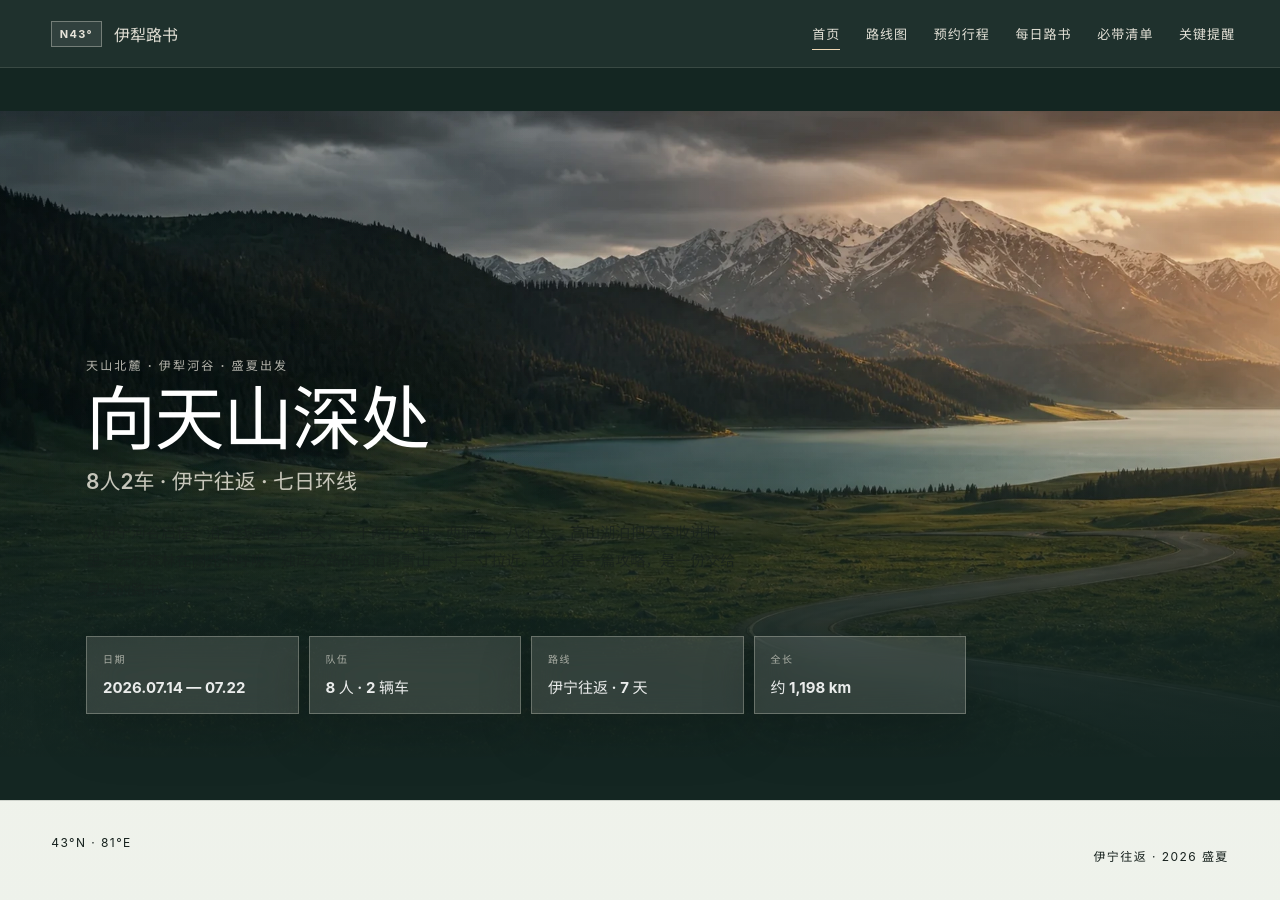
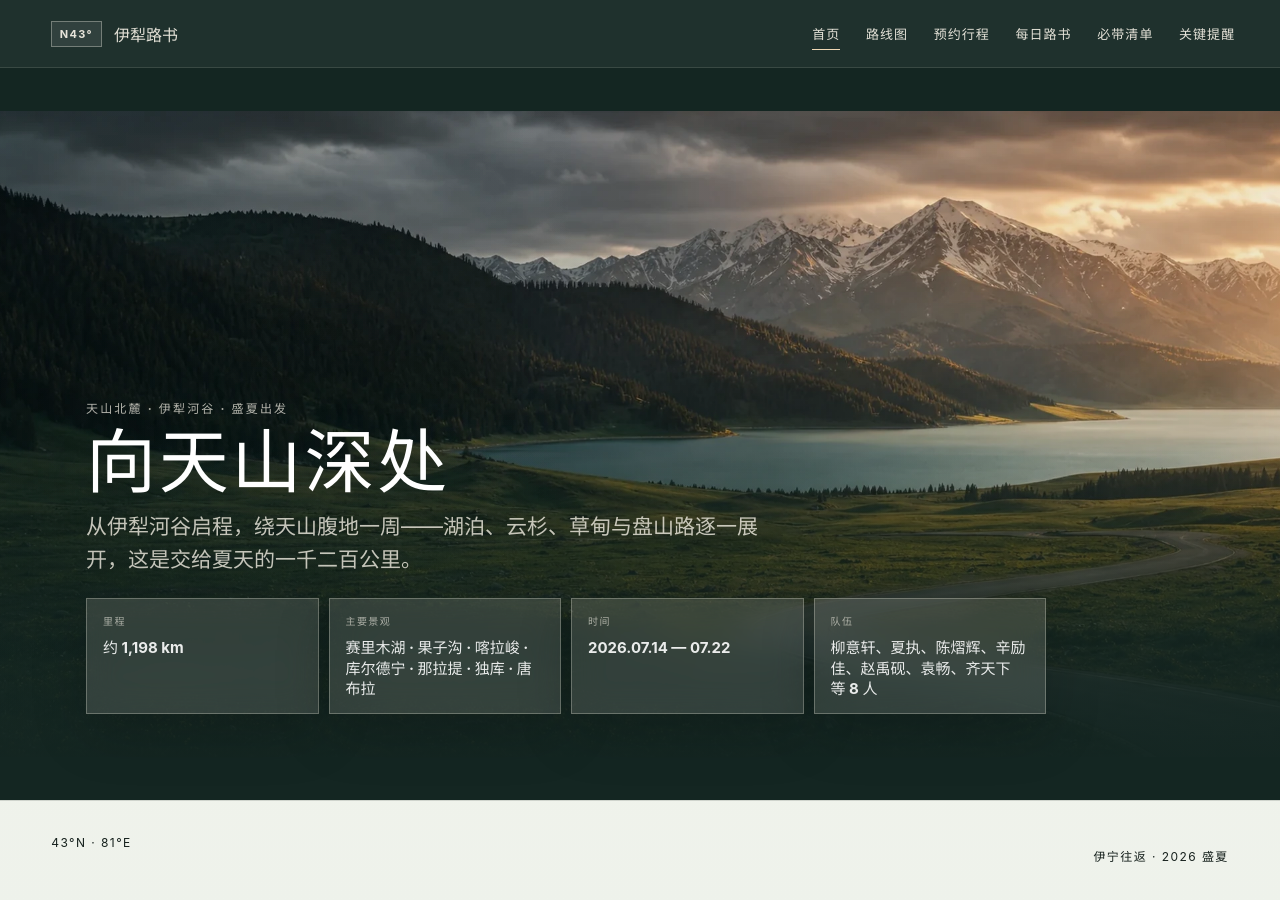
Before and after one commit to StevieHui/yili-roadbook, a React (Vite) app: page / in a window 1280 px wide. Shown: the top 900 px of the page. Built offline with nearby package versions, Linux system fonts and the light colour scheme.

Commit message:
feat: bigger homepage title with wider letter-spacing, new subtitle, glass cards show mileage/landscapes/dates/team names

```diff
--- a/src/App.tsx
+++ b/src/App.tsx
@@ -27,7 +27,7 @@ export default function App() {
     <>
       <SiteHeader activeView={activeView} onSelectView={selectView} />
       <main className="app-shell">
-        {activeView === 'home' && <Dashboard days={tripDays} onOpenView={selectView} onSelectDay={selectDay} />}
+        {activeView === 'home' && <Dashboard />}
         {activeView === 'overview' && <TripOverview />}
         {activeView === 'route' && <RouteExplorer days={tripDays} selectedDayId={selectedDayId} onSelectDay={selectDay} />}
         {activeView === 'roadbook' && <DayRoadbook days={tripDays} selectedDayId={selectedDayId} onSelectDay={selectDay} />}
--- a/src/components/Dashboard.tsx
+++ b/src/components/Dashboard.tsx
@@ -1,43 +1,33 @@
-import { tripMeta, tripDays } from '../data/itinerary';
-import type { TripDay } from '../types';
+import { tripMeta } from '../data/itinerary';
 
-interface DashboardProps {
-  days: readonly TripDay[];
-  onOpenView?: (view: string) => void;
-  onSelectDay?: (id: TripDay['id']) => void;
-}
+const teamNames = ['柳意轩', '夏执', '陈熠辉', '辛励佳', '赵禹砚', '袁畅', '齐天下'];
 
-const totalDistance = tripDays.reduce((sum, d) => sum + d.distanceKm, 0);
-
-export function Dashboard(_props: DashboardProps) {
+export function Dashboard() {
   return (
     <section className="dashboard" aria-labelledby="dashboard-title">
       <div className="dashboard-cover">
         <div className="dashboard-copy">
           <p className="section-kicker">天山北麓 · 伊犁河谷 · 盛夏出发</p>
           <h1 id="dashboard-title">向天山深处</h1>
-          <p className="dashboard-subtitle">{tripMeta.subtitle}</p>
-          <p className="dashboard-lede">
-            从伊宁河谷启程，沿雪线向西。七天，一千两百公里，两辆车，八个人。
-            高山湖泊把天空收进怀里，云杉森林在侧光中呼吸，独库公路的弯道将雪山一寸一寸拉近。
-            这不是一篇攻略，是一份交给夏天的路书。
+          <p className="dashboard-subtitle">
+            从伊犁河谷启程，绕天山腹地一周——湖泊、云杉、草甸与盘山路逐一展开，这是交给夏天的一千二百公里。
           </p>
           <div className="dashboard-glass-grid" aria-label="封面行程信息">
             <article>
-              <span>日期</span>
+              <span>里程</span>
+              <strong>约 {tripMeta.distanceKm.toLocaleString()} km</strong>
+            </article>
+            <article>
+              <span>主要景观</span>
+              <strong>赛里木湖 · 果子沟 · 喀拉峻 · 库尔德宁 · 那拉提 · 独库 · 唐布拉</strong>
+            </article>
+            <article>
+              <span>时间</span>
               <strong>{tripMeta.dateRange}</strong>
             </article>
             <article>
               <span>队伍</span>
-              <strong>{tripMeta.people} 人 · {tripMeta.cars} 辆车</strong>
-            </article>
-            <article>
-              <span>路线</span>
-              <strong>伊宁往返 · {tripMeta.drivingDays} 天</strong>
-            </article>
-            <article>
-              <span>全长</span>
-              <strong>约 {totalDistance.toLocaleString()} km</strong>
+              <strong>{teamNames.join('、')} 等 {tripMeta.people} 人</strong>
             </article>
           </div>
         </div>
--- a/src/styles.css
+++ b/src/styles.css
@@ -485,33 +485,27 @@ footer { display: flex; justify-content: space-between; padding: 34px 4vw; borde
 }
 .dashboard-cover h1 {
   margin: 0;
-  max-width: 760px;
+  max-width: 900px;
   font-family: "Noto Serif SC", "Songti SC", serif;
-  font-size: clamp(52px, 8vw, 104px);
+  font-size: clamp(60px, 9vw, 120px);
   font-weight: 900;
-  line-height: .96;
-  letter-spacing: -.02em;
+  line-height: .94;
+  letter-spacing: .04em;
   opacity: 0;
   animation: fade-up .8s .3s ease-out forwards;
 }
 .dashboard-subtitle {
-  max-width: 620px;
-  margin: 16px 0 26px;
-  color: rgba(23,32,29,.74);
-  font-size: clamp(18px, 2.2vw, 26px);
-  font-weight: 600;
-  line-height: 1.35;
+  max-width: 680px;
+  margin: 18px 0 30px;
+  color: rgba(23,32,29,.72);
+  font-size: clamp(17px, 2vw, 24px);
+  font-weight: 400;
+  line-height: 1.55;
   opacity: 0;
   animation: fade-up .8s .45s ease-out forwards;
 }
 .dashboard-lede {
-  max-width: 660px;
-  margin: 20px 0 32px;
-  color: rgba(23,32,29,.7);
-  font-size: 15px;
-  line-height: 1.9;
-  opacity: 0;
-  animation: fade-up .8s .6s ease-out forwards;
+  display: none;
 }
 @keyframes fade-up {
   from { opacity: 0; transform: translateY(18px); }
@@ -519,12 +513,12 @@ footer { display: flex; justify-content: space-between; padding: 34px 4vw; borde
 }
 .dashboard-glass-grid {
   display: grid;
-  grid-template-columns: repeat(4, minmax(130px, 1fr));
+  grid-template-columns: repeat(4, 1fr);
   gap: 10px;
-  width: min(880px, 100%);
+  width: min(960px, 100%);
 }
 .dashboard-glass-grid article {
-  min-height: 86px;
+  min-height: 90px;
   padding: 14px 16px;
   border: 1px solid rgba(255,255,255,.55);
   background: rgba(255,255,255,.46);
@@ -544,14 +538,16 @@ footer { display: flex; justify-content: space-between; padding: 34px 4vw; borde
 }
 .dashboard-glass-grid span {
   display: block;
-  margin-bottom: 12px;
-  color: rgba(23,32,29,.55);
+  margin-bottom: 10px;
+  color: rgba(23,32,29,.5);
   font-size: 10px;
   font-weight: 800;
   letter-spacing: .14em;
 }
 .dashboard-glass-grid strong {
   display: block;
+  font-size: 14px;
+  line-height: 1.4;
   color: rgba(23,32,29,.86);
   font-size: 15px;
   line-height: 1.35;
@@ -1253,8 +1249,7 @@ body,
     padding: 28px 18px;
   }
   .dashboard-cover h1 { font-size: 46px; }
-  .dashboard-subtitle { font-size: 17px; }
-  .dashboard-lede { font-size: 14px; margin-bottom: 24px; }
+  .dashboard-subtitle { font-size: 16px; }
   .dashboard-glass-grid { grid-template-columns: 1fr; }
   .dashboard-glass-grid article { min-height: 70px; }
   .dashboard-hero h1 { font-size: 30px; }
```
Also changed, not shown: 1 other file (tests, documents, lock files or other folders).
